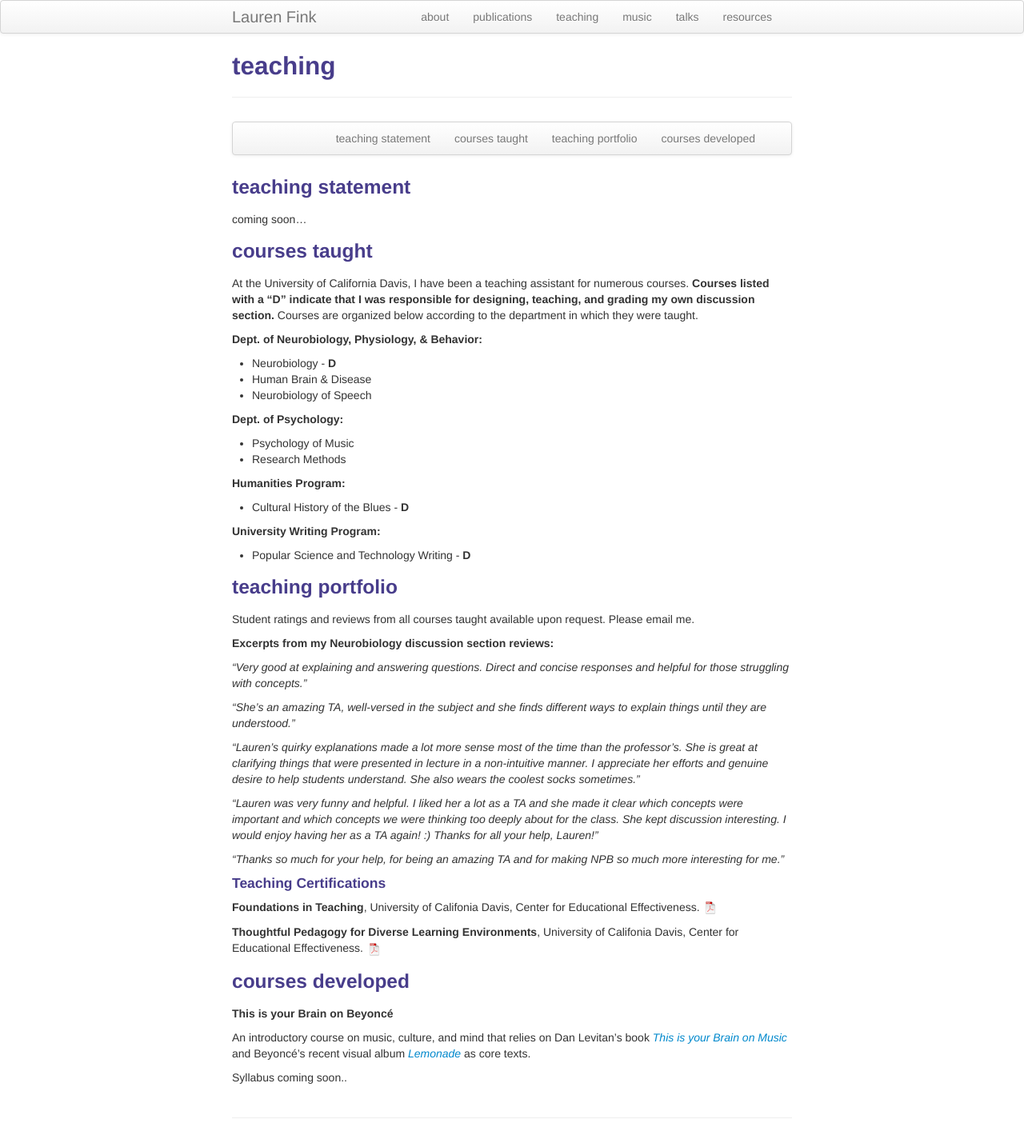
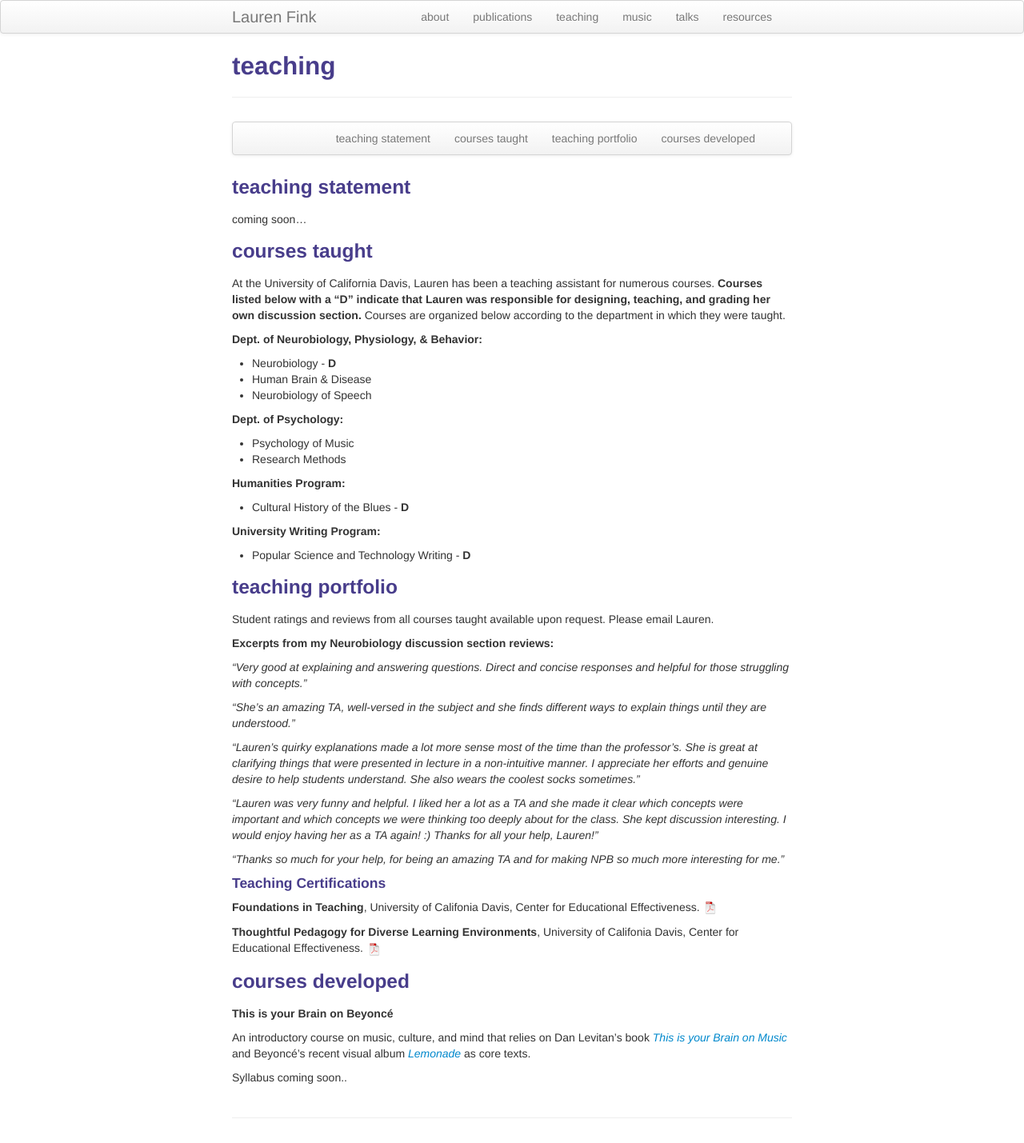
Before and after one commit to lkfink/lkfink.github.io, a Jekyll site: the page built from pages/teaching.md, in a window 1280 px wide. Shown: the whole page at 80% size. Built offline with Jekyll 4.4.1, drawn with Linux system fonts in a browser that asks for light colours.

Commit message:
Update teaching.md

```diff
--- a/pages/teaching.md
+++ b/pages/teaching.md
@@ -20,7 +20,7 @@ description: Lauren Fink's teaching
 coming soon...
 
 ### <a name="current"></a>courses taught
-At the University of California Davis, I have been a teaching assistant for numerous courses. **Courses listed with a "D" indicate that I was responsible for designing, teaching, and grading my own discussion section.** Courses are organized below according to the department in which they were taught.
+At the University of California Davis, Lauren has been a teaching assistant for numerous courses. **Courses listed below with a "D" indicate that Lauren was responsible for designing, teaching, and grading her own discussion section.** Courses are organized below according to the department in which they were taught.
 
 **Dept. of Neurobiology, Physiology, & Behavior:**
 - Neurobiology - **D**
@@ -39,7 +39,7 @@ At the University of California Davis, I have been a teaching assistant for nume
 
 
 ### <a name="portfolio"></a>teaching portfolio
-Student ratings and reviews from all courses taught available upon request. Please email me.
+Student ratings and reviews from all courses taught available upon request. Please email Lauren.
 
 **Excerpts from my Neurobiology discussion section reviews:**
 
```
